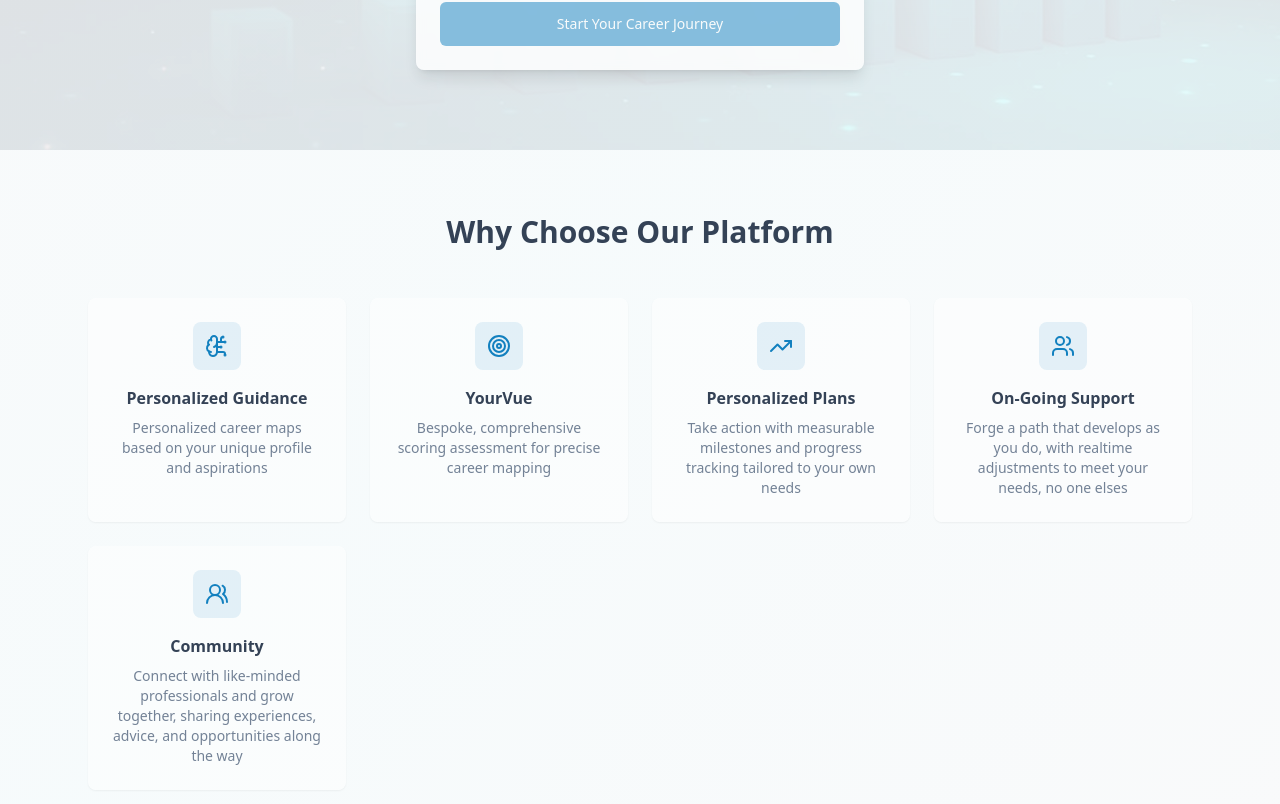
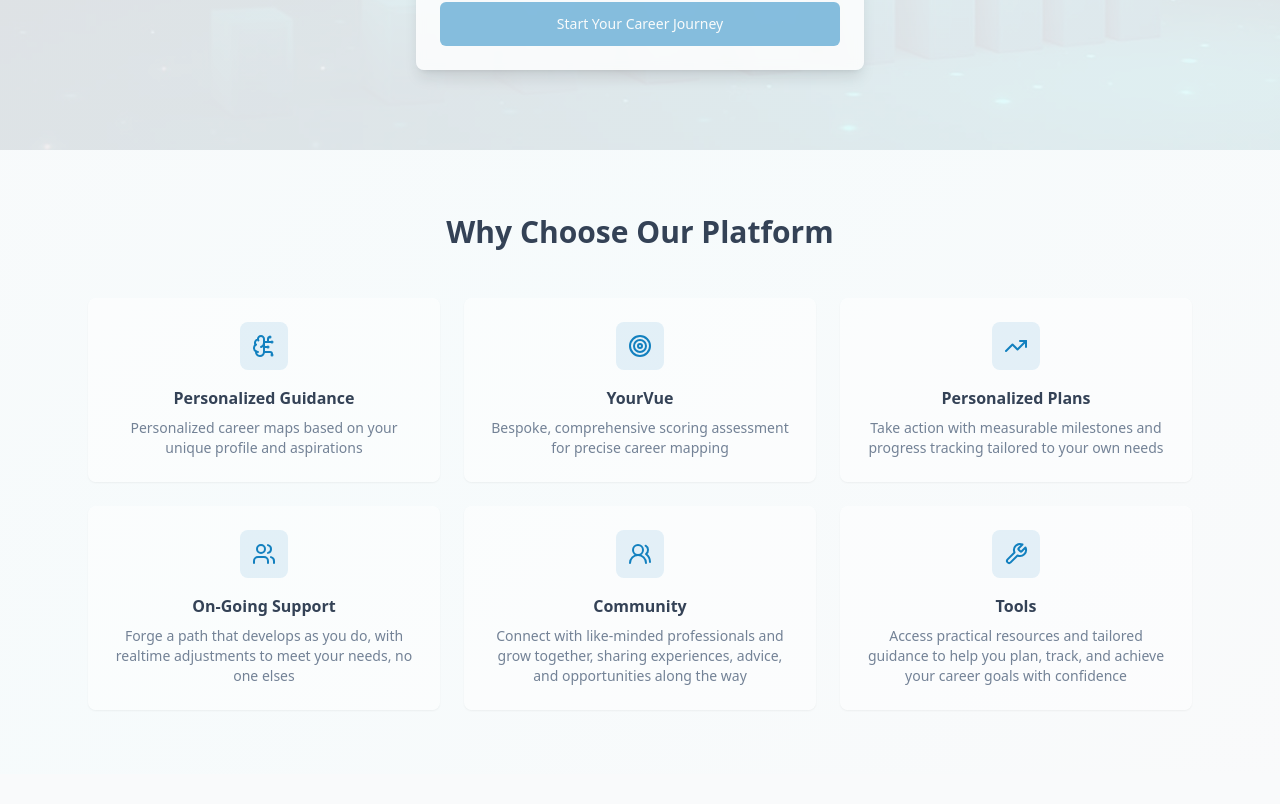
Before and after one commit to nikkidym-code/orowaru-pathfinder, a React (Vite) app: page / in a window 1280 px wide. Shown: the part 402-1206 px from the top of the page. After the commit the page ends 1176 px from the top, so only its background shows below. Built offline with nearby package versions, Linux system fonts and the light colour scheme.

Commit message:
Add Tools feature to Welcome page
Add "Tools" feature to the "Why Choose Our Platform" section on the Welcome page, with the description "Access practical resources and tailored guidance to help you plan, track, and achieve your career goals with confidence." The layout will be top 3, bottom 3.

```diff
--- a/src/components/career/WelcomeStep.tsx
+++ b/src/components/career/WelcomeStep.tsx
@@ -2,7 +2,7 @@ import { Button } from '@/components/ui/button';
 import { Card } from '@/components/ui/card';
 import { Input } from '@/components/ui/input';
 import { Label } from '@/components/ui/label';
-import { BrainCircuit, Target, TrendingUp, Users, Users2 } from 'lucide-react';
+import { BrainCircuit, Target, TrendingUp, Users, Users2, Wrench } from 'lucide-react';
 import { useState } from 'react';
 import { useCareer } from '@/contexts/CareerContext';
 import heroImage from '@/assets/hero-image.jpg';
@@ -46,6 +46,10 @@ export const WelcomeStep = () => {
     icon: Users2,
     title: 'Community',
     description: 'Connect with like-minded professionals and grow together, sharing experiences, advice, and opportunities along the way'
+  }, {
+    icon: Wrench,
+    title: 'Tools',
+    description: 'Access practical resources and tailored guidance to help you plan, track, and achieve your career goals with confidence'
   }];
   return <div className="min-h-screen bg-gradient-to-br from-background via-accent/20 to-background">
       {/* Hero Section */}
@@ -78,7 +82,7 @@ export const WelcomeStep = () => {
       {/* Features Section */}
       <div className="max-w-6xl mx-auto px-6 py-16">
         <h2 className="text-3xl font-bold text-center mb-12">Why Choose Our Platform</h2>
-        <div className="grid md:grid-cols-2 lg:grid-cols-4 gap-6">
+        <div className="grid md:grid-cols-3 lg:grid-cols-3 gap-6">
           {features.map((feature, index) => <Card key={index} className="p-6 text-center hover:shadow-lg transition-all duration-300 border-0 bg-card/50">
               <div className="w-12 h-12 bg-primary/10 rounded-lg flex items-center justify-center mx-auto mb-4">
                 <feature.icon className="w-6 h-6 text-primary" />
```
